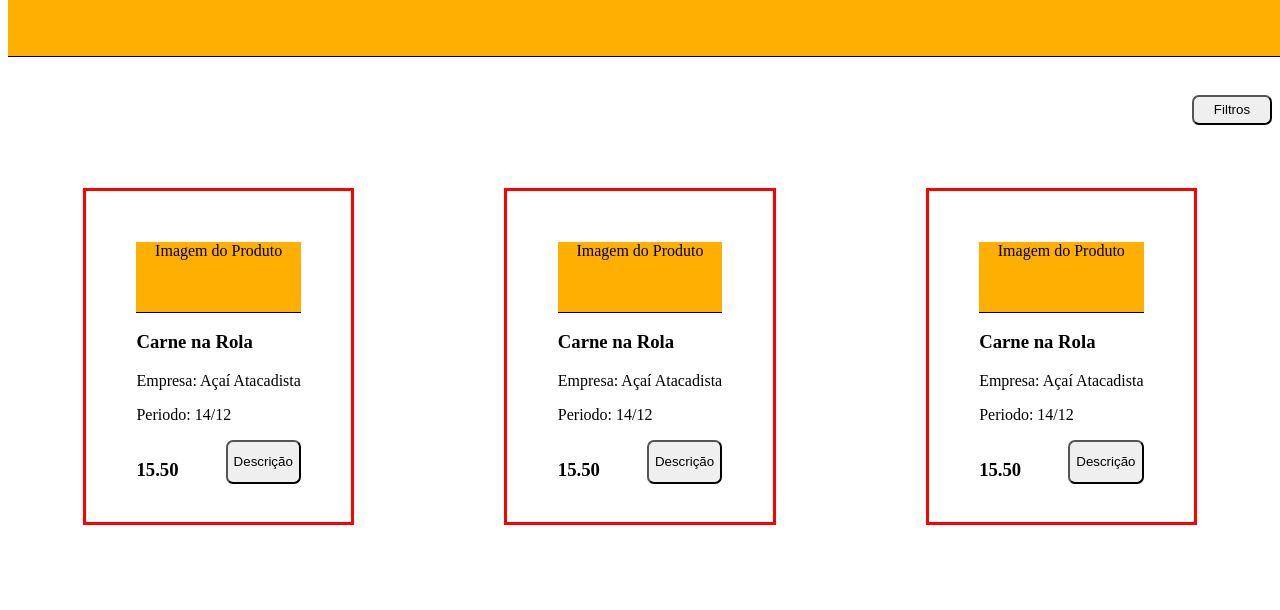
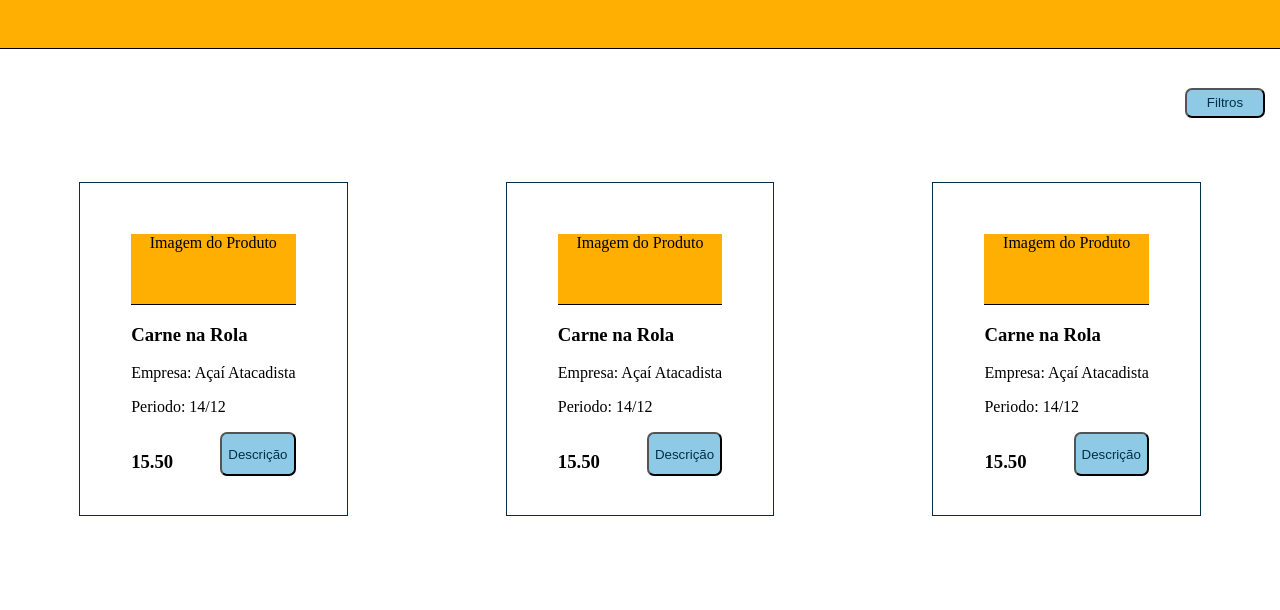
Before and after one commit to WesleyVeloso30/site-Pechincha-front-end, a plain HTML site: page pages/index.html in a window 1280 px wide. Shown: the part 190-800 px from the top of the page. Drawn offline with Linux system fonts and the light colour scheme.

Commit message:
fix: button colors

```diff
--- a/style/global.css
+++ b/style/global.css
@@ -1,9 +1,15 @@
+
+body {
+    width: 100vw;
+    margin: auto;
+}
+
 #divSuperior {
     text-align: center;
     padding-top: 3%;
     height: 25vh;
     border-bottom: solid 0.1rem black;
-    width: 100vw;
+    width: 100%;
     margin-bottom: 3%;
     background-color: #ffaf01;
 }
@@ -12,13 +18,11 @@
     height: 35px;
     width: 35px;
     margin-right: 5%;
-    text-transform: uppercase;
     cursor: pointer;
-    letter-spacing: 3px;
 }
 
 .posicionarIcone {
-    width: 100%;
+    width: 100vw;
     text-align: end;
 }
 
@@ -31,7 +35,7 @@
 .conteiner {
     margin: 5%;
     padding: 4%;
-    border: solid red;
+    border: solid 0.1rem #023047;
     height: 230px;
 }
 
@@ -46,6 +50,8 @@
 .botaoDescricao {
     border-radius: 7px;
     cursor: pointer;
+    background-color: #8ecae6;
+    color: #023047;
 }
 
 .posicionarBotao {
@@ -55,9 +61,13 @@
     width: 100%;
 }
 
+/* colocar vaiavel de ambiente para cor do botao */
 #botaoFiltros {
     height: 30px;
     width: 80px;
+    margin-right: 15px;
     border-radius: 7px;
     cursor: pointer;
+    background-color: #8ecae6;
+    color: #023047;
 }
```
